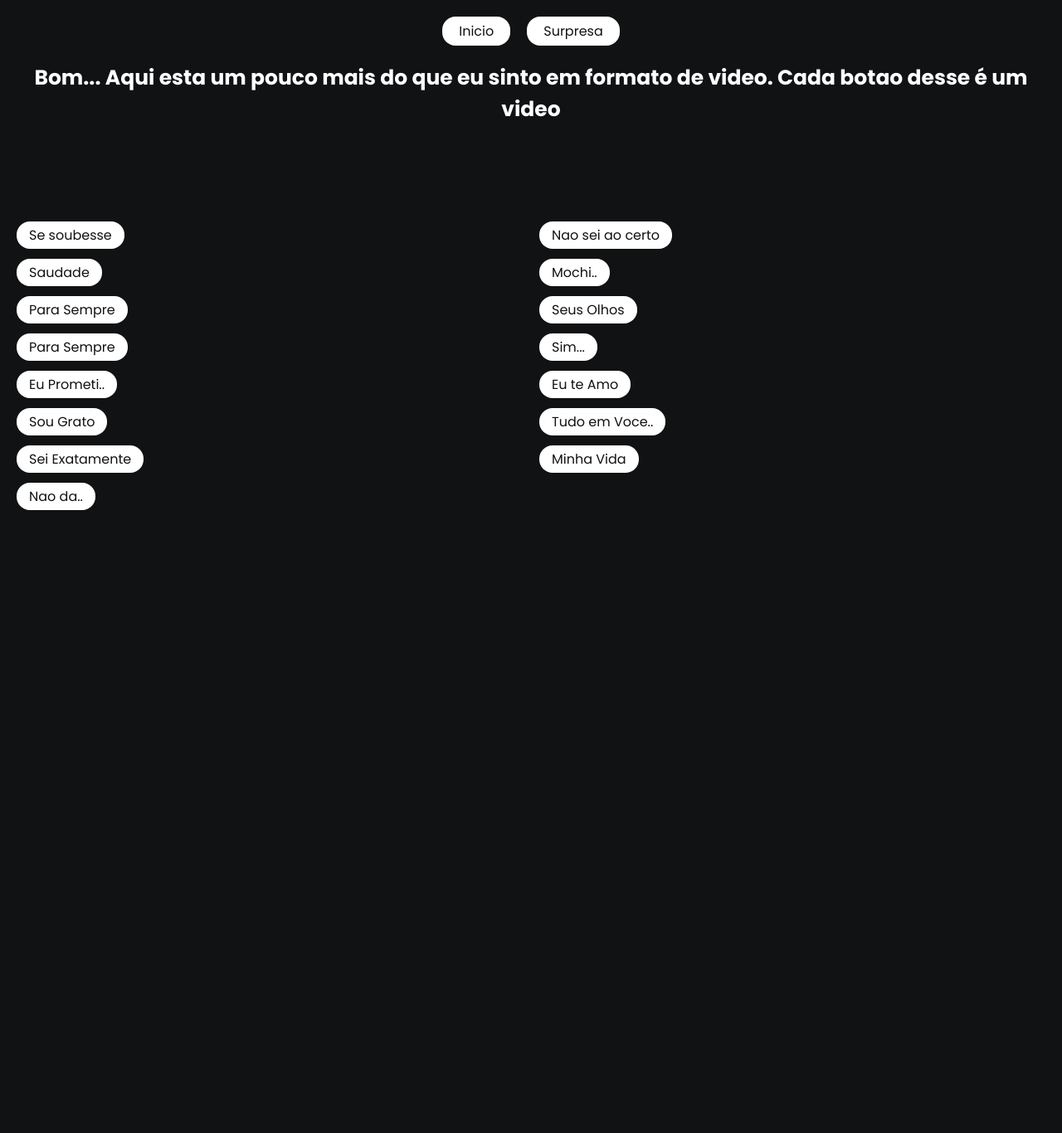
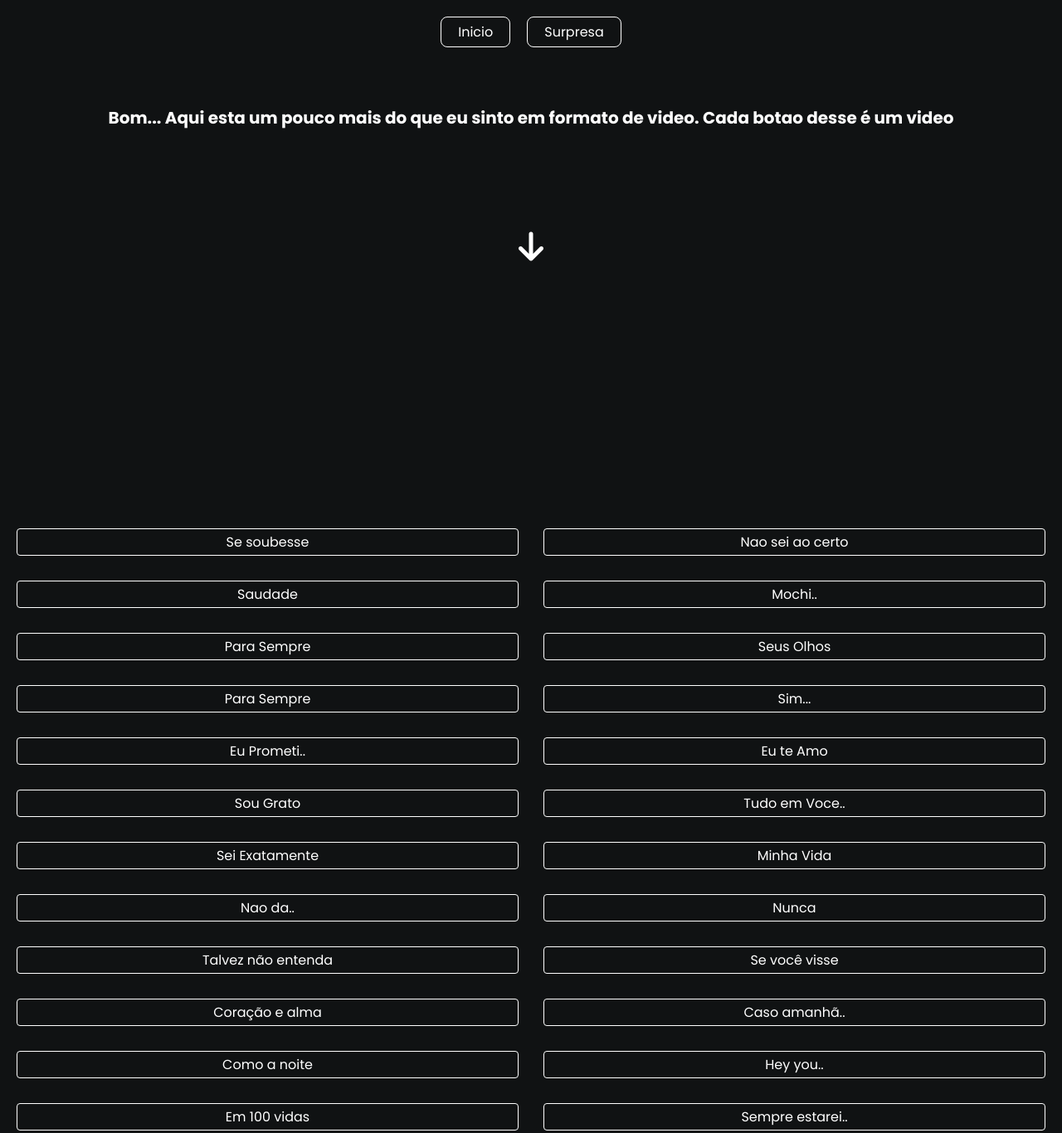
Before and after one commit to kauanconstancio/G, a plain HTML site: page links.html in a window 1280 px wide. Shown: the whole page at 83% size. Before the commit the page ends 800 px from the top, so only its background shows below. Drawn offline with Linux system fonts and the light colour scheme.

Commit message:
2.0 remastered

```diff
--- a/links.html
+++ b/links.html
@@ -4,7 +4,8 @@
     <meta charset="UTF-8">
     <meta name="viewport" content="width=device-width, initial-scale=1.0">
     <title>G</title>
-    <link rel="stylesheet" href="links.css">
+    <link rel="stylesheet" href="styles/links.css">
+    <link rel="stylesheet" href="https://cdnjs.cloudflare.com/ajax/libs/font-awesome/6.7.2/css/all.min.css" integrity="sha512-Evv84Mr4kqVGRNSgIGL/F/aIDqQb7xQ2vcrdIwxfjThSH8CSR7PBEakCr51Ck+w+/U6swU2Im1vVX0SVk9ABhg==" crossorigin="anonymous" referrerpolicy="no-referrer" />
 </head>
 <body>
     <div class="nav">
@@ -12,6 +13,7 @@
         <a href="https://glowing-flowers.vercel.app/">Surpresa</a>
     </div>
     <h1>Bom... Aqui esta um pouco mais do que eu sinto em formato de video. Cada botao desse é um video</h1>
+    <i class="fa-solid fa-arrow-down" id="arrow"></i>
     <div class="links-buttons" id="linksButtons">
     </div>
 
--- a/main.js
+++ b/main.js
@@ -59,6 +59,42 @@ let dados = [
         nome: "Nao da..",
         link: "https://www.instagram.com/reel/DGJlwMURcIK/?utm_source=ig_web_copy_link&igsh=MzRlODBiNWFlZA==",
     },
+    {
+        nome: "Nunca",
+        link: "https://www.instagram.com/reel/DJ42ZLzOrfn/?utm_source=ig_web_copy_link&igsh=MzRlODBiNWFlZA==",
+    },
+    {
+        nome: "Talvez não entenda",
+        link: "https://www.instagram.com/reel/DGiyBj1BH_D/?utm_source=ig_web_copy_link&igsh=MzRlODBiNWFlZA==",
+    },
+    {
+        nome: "Se você visse",
+        link: "https://www.instagram.com/reel/DJXhrY1Jlng/?utm_source=ig_web_copy_link&igsh=MzRlODBiNWFlZA==",
+    },
+    {
+        nome: "Coração e alma",
+        link: "https://www.instagram.com/reel/DHGvBN2vMOL/?utm_source=ig_web_copy_link&igsh=MzRlODBiNWFlZA==",
+    },
+    {
+        nome: "Caso amanhã..",
+        link: "https://www.instagram.com/reel/DJ7toCUPtrc/?utm_source=ig_web_copy_link&igsh=MzRlODBiNWFlZA==",
+    },
+    {
+        nome: "Como a noite",
+        link: "https://www.instagram.com/reel/DEix3o8JTAW/?utm_source=ig_web_copy_link&igsh=MzRlODBiNWFlZA==",
+    },
+    {
+        nome: "Hey you..",
+        link: "https://www.instagram.com/reel/DE-vd2XRh84/?utm_source=ig_web_copy_link&igsh=MzRlODBiNWFlZA==",
+    },
+    {
+        nome: "Em 100 vidas",
+        link: "https://www.instagram.com/reel/DFY3v5DseLJ/?utm_source=ig_web_copy_link&igsh=MzRlODBiNWFlZA==",
+    },
+    {
+        nome: "Sempre estarei..",
+        link: "https://www.instagram.com/reel/DEXoWIYuOgn/?utm_source=ig_web_copy_link&igsh=MzRlODBiNWFlZA==",
+    },
 ]
 
 let linksButtons = document.getElementById('linksButtons');
--- a/style.scss
+++ b/styles/links.scss
@@ -30,18 +30,37 @@ body{
         a{
             font-size: 16px;
             padding: 5px 20px;
-            background-color: var(--text-color);
-            border-radius: 16px;
-            color: var(--backgroung-color);
+            border: 1px solid var(--text-color);
+            border-radius: 8px;
+            color: var(--text-color);
         }
     }
     h1{
-        font-size: 25px;
+        font-size: 20px;
         text-align: center;
         margin-bottom: 100px;
+        margin-top: 50px;
     }
-    h2{
-        color: green;
-        text-align: center;
+    #arrow{
+        display: flex;
+        align-items: center;
+        justify-content: center;
+        font-size: 40px;
+        margin-bottom: 300px;
+    }
+    .links-buttons{
+        display: grid;
+        grid-template-columns: 1fr 1fr;
+        row-gap: 30px;
+        column-gap: 30px;
+        margin-bottom: 100px;
+        a{
+            display: flex;
+            justify-content: center;
+            padding: 3px 20px;
+            border: 1px solid var(--text-color);
+            border-radius: 4px;
+            width: 100%;
+        }
     }
 }
--- a/links.css
+++ b/styles/style.scss
@@ -30,29 +30,32 @@ body{
         a{
             font-size: 16px;
             padding: 5px 20px;
-            background-color: var(--text-color);
-            border-radius: 16px;
-            color: var(--backgroung-color);
+            border: 1px solid var(--text-color);
+            border-radius: 8px;
+            color: var(--text-color);
         }
     }
     h1{
-        font-size: 25px;
+        font-size: 20px;
         text-align: center;
         margin-bottom: 100px;
+        margin-top: 50px;
     }
-    .links-buttons{
-        display: grid;
-        grid-template-columns: 1fr 1fr;
+    #arrow{
+        display: flex;
+        align-items: center;
         justify-content: center;
-        align-items: center;
-        gap: 20px;
-        .link-button{
-            a{
-                padding: 5px 15px;
-                border-radius: 16px;
-                color: var(--backgroung-color);
-                background-color: var(--text-color);
-            }
-        }
+        font-size: 40px;
+        margin-bottom: 300px;
+    }
+    h3{
+        border: 1px solid var(--text-color);
+        padding: 15px;
+        border-radius: 4px;
+    }
+    h2{
+        margin-top: 100px;
+        text-align: center;
+        margin-bottom: 50px;
     }
 }
```
Also changed, not shown: index.html (+5 -3 lines), styles/links.css (added), styles/style.css, 3 other files.
